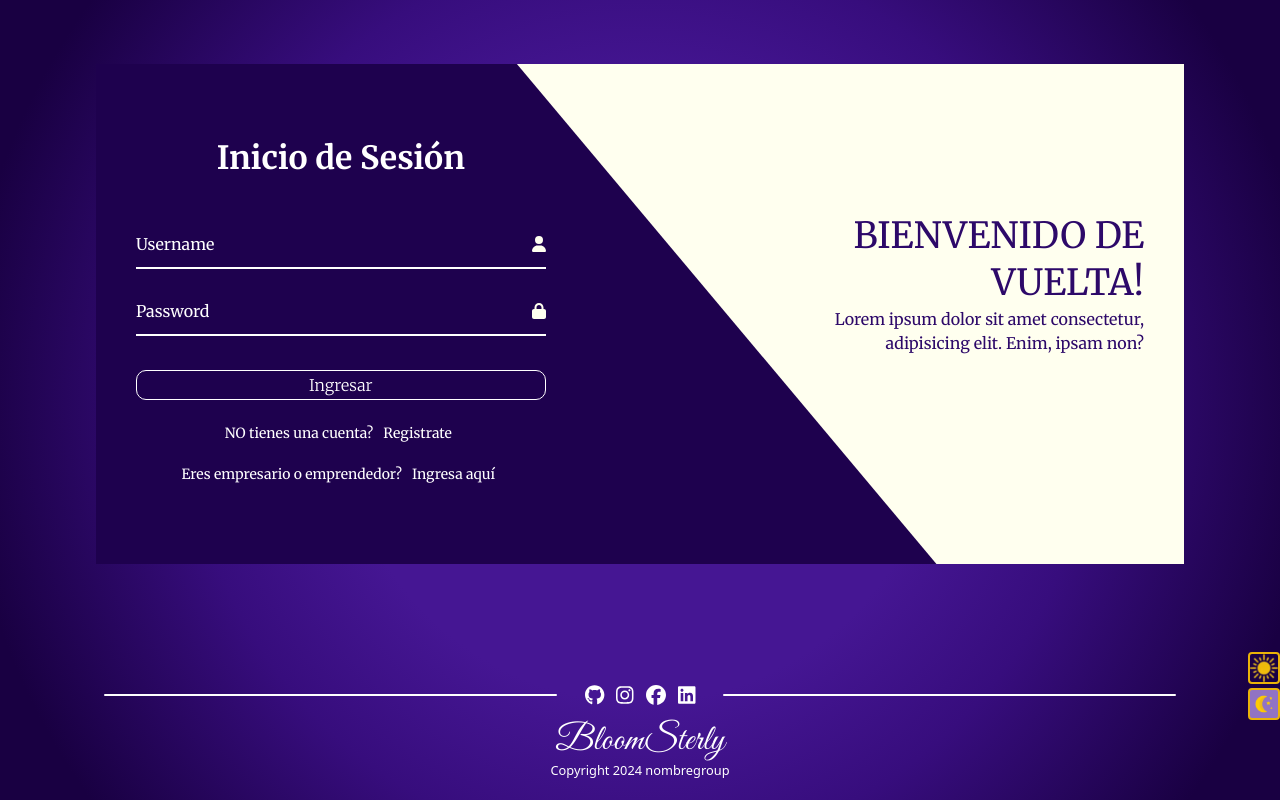
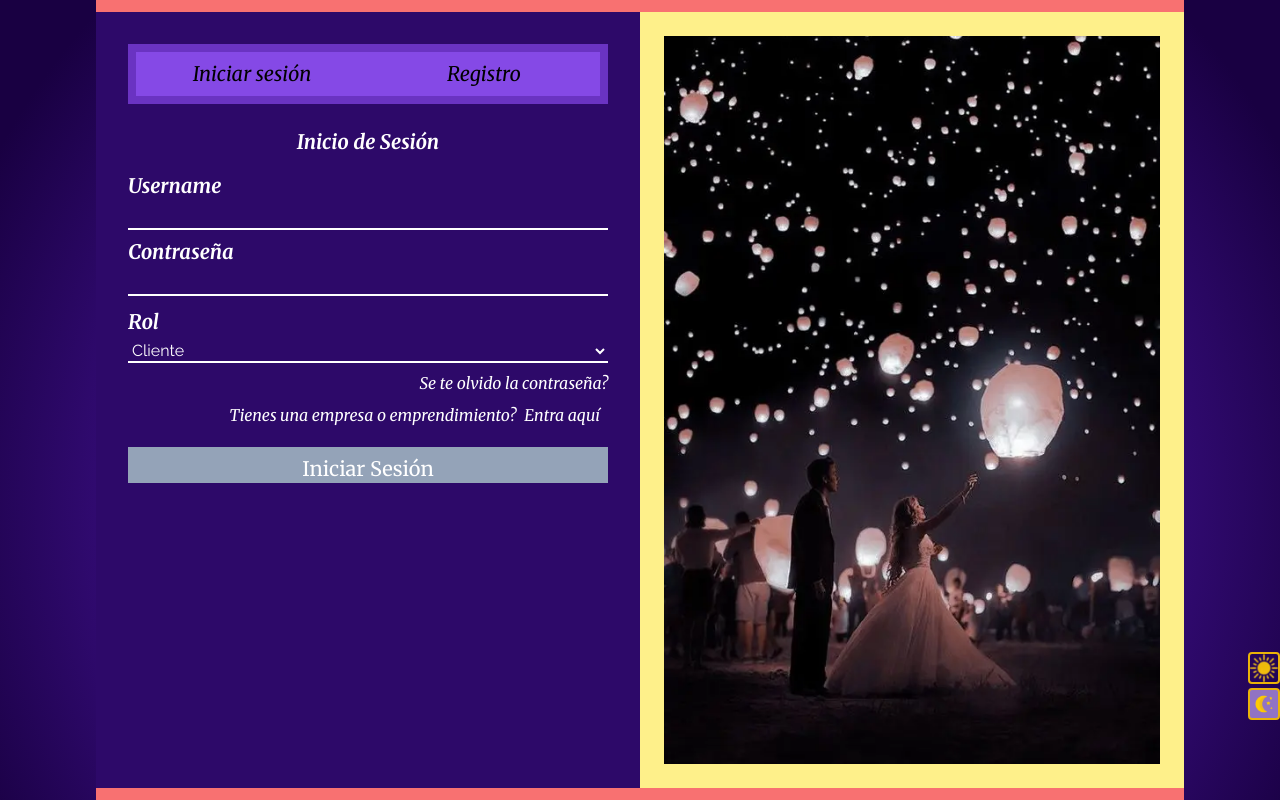
Before and after one commit to albust2005/bloomsterly, a React (Vite) app in the folder Client/: page /login in a window 1280 px wide. Shown: the top 800 px of the page. Built offline with nearby package versions, Linux system fonts and the light colour scheme.

Commit message:
LOgin de nuevo

```diff
--- a/Client/src/components/providers/themeProvider.jsx
+++ b/Client/src/components/providers/themeProvider.jsx
@@ -1,4 +1,5 @@
 import { useState, useEffect, createContext, useContext } from "react";
+import PropTypes from "prop-types";
 
 //creacion de los contextos
 const themeContext = createContext()
@@ -60,3 +61,8 @@ export function ThemeProvider({ children }) {
         </themeContext.Provider>
     )
 }
+
+
+ThemeProvider.propTypes ={
+    children: PropTypes.any
+}
--- a/Client/src/pages/Login.css
+++ b/Client/src/pages/Login.css
@@ -4,34 +4,9 @@
     box-sizing: border-box;
 }
 
-
-.bodyy{
-    display: flex;
-    justify-content: center;
-    align-items: center;
-    margin-top: 64px;
-    background-color: transparent;
-    color: #2D0969;
+span{
+    color: azure;
 }
-
-.container{
-    position: relative;
-    height: 500px;
-    overflow: hidden;
-    background-color: #1e014e;
-}
-
-.container .form-box{
-    position: absolute;
-    top: 0;
-    width: 45%;
-    height: 100%;
-    display: flex;
-    justify-content: center;
-    flex-direction: column;
-    gap: 20px;
-}
-
 
 .form-box h2{
     font-size: 32px;
@@ -42,8 +17,7 @@
 .form-box .input-box{
     position: relative;
     width: 100%;
-    height: 50px;
-    margin-top: 17px;
+    margin-top: 19px;
 }
 
 .form-box input{
@@ -60,7 +34,7 @@
 
 .input-box label{
     position: absolute;
-    top: 50%;
+    top: 20%;
     left: 0;
     transform: translateY(-50%);
     font-size: 16px;
@@ -70,7 +44,7 @@
 
 .input-box input:focus ~ label,
 .input-box input:valid ~ label{
-    top: 5px;
+    top: -12px;
     color: #b07fff;
 }
 
@@ -78,170 +52,3 @@
 .input-box input:valid {
     border-bottom: 2px solid #b07fff;
 }
-
-
-
-.btn{
-    cursor: pointer;
-    position: relative;
-    width: 100%;
-    height: 30px;
-    background: transparent;
-    border: #ffffff solid 1px;
-    border-radius: 10px;
-    margin-top: 17px;
-    font-size: 16px;
-    font-weight: 300;
-    overflow: hidden;
-    z-index: 1;
-    color: #ffffff;
-}
-
-
-.btn:hover{
-    background: #FFFFEF;
-    color: #1e014e;
-    font-weight: 600;
-}
-
-
-.regi-link{
-    font-size: 14px;
-    text-align: center;
-    margin: 20px 0 10px;
-}
-
-.regi-link a{
-    text-decoration: none;
-    color: #ffffff;
-    padding: 5px;
-    margin-left: 5px;
-}
-
-.regi-link p{
-    color: #ffffff;
-}
-
-.regi-link a:hover{
-    background-color:#721aff ;
-    color: #ffffff;
-    border-radius: 8px;
-}
-
-.info-content{
-    position: absolute;
-    top: 0;
-    height: 100%;
-    width: 50%;
-    display: flex;
-    justify-content: center;
-    flex-direction: column;
-}
-
-.info-content.Login{
-    right: 0;
-    text-align: right;
-    padding: 0 40px 60px 150px;
-}
-
-.info-content.Login .animation{
-    transform: translateX(0);
-    transition: .7s ease;
-}
-
-.info-content h2{
-    text-transform: uppercase;
-    font-size: 36px;
-    line-height: 1.3;
-}
-
-.info-content p{
-    font-size: 16px;
-}
-
-.container .curved-shape{
-    position: absolute;
-    right: 0;
-    top: -5px;
-    height: 800px;
-    width: 100%;
-    background:  #FFFFEF;
-    transform: rotate(10deg) skewY(40deg);
-    transform-origin: bottom right;
-    transition: 1.6s ease-in-out;
-}
-
-
-.container.active .curved-shape{
-    transform: rotate(0deg) skewY(0deg);
-}
-
-.container .curved-shape2{
-    position: absolute;
-    left: 250px;
-    top: 100%;
-    height: 925px;
-    width: 100%;
-    background: #1e014e;
-    transform: rotate(0deg) skewY(0deg);
-    transform-origin: bottom left;
-    transition: 1.5s ease;
-}
-
-.container.active .curved-shape2{
-    transform: rotate(-10deg) skewY(-30deg);
-    transition-delay: .5s;
-}
-
-.form-box.Login .animation{
-    transform: translateX(0%);
-    transition: .7s;
-    opacity: 1;
-}
-
-.container.active .form-box.Login .animation{
-    transform: translateX(-120%);
-    opacity: 0;
-}
-
-.container.active .info-content.Login .animation{
-    transform: translateX(120%);
-    opacity: 0;
-}
-
-
-
-/*REGISTER*/
-
-.info-content.Register{
-    left: 0;
-    text-align: left;
-    padding: 0 150px 60px 40px;
-    pointer-events: none;
-}
-
-.form-box.Register{
-    right: 0;
-    padding: 0 60px;
-}
-
-.form-box.Register .animation{
-    transform: translateX(120%);
-    transition: .7s;
-    opacity: 0;
-    transition-delay: .2s;
-}
-
-.container.active .form-box.Register .animation{
-    transform: translateX(0%);
-    opacity: 1;
-}
-
-.info-content.Register .animation{
-    transform: translateX(-135%);
-    transition: .7s ease;
-}
-
-.container.active .info-content.Register .animation{
-    transform: translateX(0%);
-}
--- a/Client/src/pages/Login.jsx
+++ b/Client/src/pages/Login.jsx
@@ -1,5 +1,5 @@
 
-import "./Login.css";
+//import "./Login.css";
 import { useState } from "react";
 
 import { InicioSesion } from "./inicio_sesion";
@@ -7,42 +7,40 @@ import { Registro } from "./registro";
 
 export function Login() {
 
-  const [active, setActive] = useState("") //[1valor=>estado actual, 2do es el que hacer el cambio]
+  const [form, setForm] = useState("Iniciar") //[1valor=>estado actual, 2do es el que hacer el cambio]
 
-  const ChangeActive = () => {
-    setActive(
-      active === "active" ? "" : "active"
-    )
-  }
+
+
+  const formRender = form === "Iniciar" ? <InicioSesion></InicioSesion> : <Registro></Registro>
+
+
+    const Inicios = () => {
+      setForm(prevform => prevform === "Iniciar" ? "Iniciar" : "Iniciar")
+    }
+
+    const Registros = () => {
+      setForm(prevform => prevform === "Registro" ? "Registro" : "Registro")
+    }
+
 
   return (
-    <div className="bodyy font-title">
-      <div className={`container ${active} w-full dark:bg-second_color_lt`} >
-        <div className="curved-shape dark:bg-light_theme"></div>
-        <div className="curved-shape2 dark:bg-second_color_lt"></div>
+    <div className=" h-screen flex justify-center items-center bg-red-400 font-title italic text-xl">
+      <div className=" bg-dark_theme w-1/2 h-[97%] p-8 ">
+        <nav className="bg-[#6a33c2]">
+          <ul className="flex justify-center content-center cursor-pointer p-2">
+            <li className="cursor-pointer bg-[#8549e6] px-5 py-2 w-1/2 flex justify-center" onClick={Inicios}>Iniciar sesión</li>
+            <li className="cursor-pointer bg-[#8549e6] px-7 py-2 w-1/2 flex justify-center" onClick={Registros}>Registro</li>
+          </ul>
+        </nav>
 
-          <InicioSesion ChangeActive={ChangeActive}></InicioSesion>
+        {formRender}
+      </div>
 
-          <div className="info-content Login " >
-            <h2 className="animation">BIENVENIDO DE VUELTA!</h2>
-            <p className="animation" >
-              Lorem ipsum dolor sit amet consectetur, adipisicing elit. Enim,
-              ipsam non?
-            </p>
-          </div>
 
-          {/*FORM registro*/}
 
-          <Registro ChangeActive={ChangeActive}></Registro>
-
-          <div className="info-content Register" >
-            <h2 className="animation ">BIENVENIDO DE VUELTA!</h2>
-            <p className="animation ">
-              Lorem ipsum dolor sit amet consectetur, adipisicing elit. Enim,
-              ipsam non?
-            </p>
-          </div>
-
+      <div className="bg-yellow-200 w-1/2 h-[97%] p-6"> {/*imagen */}
+        <img src="../src/assets/img/imagenlogin.webp" alt=""
+         className=" w-full h-full  object-cover "/>
       </div>
     </div>
   );
--- a/Client/src/pages/inicio_sesion.jsx
+++ b/Client/src/pages/inicio_sesion.jsx
@@ -1,90 +1,83 @@
 import { useForm } from "react-hook-form";
-import PropTypes from "prop-types";
+// import PropTypes from "prop-types";
 
-import { FontAwesomeIcon } from "@fortawesome/react-fontawesome";
-import { faUser, faLock } from "@fortawesome/free-solid-svg-icons";
-import "./Login.css";
 
-export function InicioSesion({ChangeActive}) {
 
+
+export function InicioSesion() {
 
   const {
     register,
     handleSubmit,
     formState: { errors },
-    reset,
-    watch,
-  } = useForm();
+  } = useForm()
+
+
+  console.log(errors)
+
+  const onSublime = handleSubmit((data) => {
+    console.log(data)
+  })
 
   return (
-    <div className="form-box Login left-0 px-[40px]">
-      <h2 className="animation font-semibold">Inicio de Sesión</h2>
-      {/*FORM inicio sesion*/}
-      <form action="" className="">
-        <div className="input-box animation">
-          <input type="text"
-          className=""
-          required
+    <div className="form-box flex justify-center items-center flex-col gap-4 mt-6 w-full bg-transparent relative text-white ">
+      <h1 className="font-semibold">Inicio de Sesión</h1>
 
-          />
-          <label htmlFor="Username" className="">
+      <form action="" className="w-full " onSubmit={onSublime} >
+        <div className="input-box animation flex flex-col ">
+          <label htmlFor="Username" className="mb-1 font-semibold">
             Username
           </label>
-          <FontAwesomeIcon
-            icon={faUser}
-            style={{ color: "FFFFEF" }}
-            className="absolute top-[50%] right-0 translate-y-[-50%] "
-          />
+           <input type="text"
+           className="focus:outline-none bg-transparent border-b-2 border-white text-base font-text"
+          {...register("Username",{
+            required: {
+              value: true,
+              message: "Escribe tu nombre de usuario"
+            },
+
+          })} />
+          {errors.Username && <span className="text-sm">{errors.Username.message}</span>}
         </div>
 
-        <div className="input-box animation">
-          <input type="text" className="" required />
-          <label htmlFor="password" className="">
-            Password
+        <div className="input-box animation flex flex-col">
+
+          <label htmlFor="Password" className="mt-2 mb-1 font-semibold">
+            Contraseña
           </label>
-          <FontAwesomeIcon
-            icon={faLock}
-            style={{ color: "FFFFEF" }}
-            className="absolute top-[50%] right-0 translate-y-[-50%]"
-          />
+          <input type="text"
+          className="focus:outline-none bg-transparent border-b-2 border-white text-base font-text"
+          {...register("Password",{
+            required: {
+              value: true,
+              message: "Escribe tu contraseña"
+            }
+          })} />
+          {errors.Password && <span className="text-sm text-white">{errors.Password.message}</span>}
         </div>
 
-        <div className="input-box animation ">
-          <button type="submit" className="btn">
-            Ingresar
-          </button>
+        <div className="flex flex-col mt-3">
+            <label htmlFor="Rol" className="font-semibold mb-1">Rol</label>
+            <select name="Rol" id="" {...register("Rol")}
+            className="focus:outline-none bg-transparent border-b-2 border-white text-base font-text">
+              <option value="rol" disabled className="text-black">Rol</option>
+              <option value="Cliente" className="text-black">Cliente</option>
+              <option value="Administrador" className="text-black">Administrador</option>
+            </select>
+            <p className="flex justify-end mt-2 text-base">Se te olvido la contraseña?</p>
         </div>
 
-        <div className="regi-link animation ">
-          <p>
-            NO tienes una cuenta?
-            <a
-              href="#"
-              className="SignUpLink dark:hover:bg-light_theme dark:hover:text-second_color_lt"
-              onClick={ChangeActive}
-            >
-              Registrate
-            </a>
-          </p>
+        <div>
+          <p className="flex justify-end mt-2 text-base">Tienes una empresa o emprendimiento?
+          <a href="#" className="px-2 hover:bg-light_theme rounded-md">Entra aquí</a></p>
         </div>
 
-        <div className="regi-link animation ">
-          <p>
-            Eres empresario o emprendedor?
-            <a
-              href="#"
-              className="SignUpLink  dark:hover:bg-light_theme dark:hover:text-second_color_lt"
-            >
-              Ingresa aquí
-            </a>
-          </p>
+        <div className="flex justify-center items-center w-full bg-slate-400 mt-5 ">
+          <button className="text-white mt-2 ">
+            Iniciar Sesión
+          </button>
         </div>
       </form>
     </div>
   );
 }
-
-
-InicioSesion.propTypes = {
-    ChangeActive: PropTypes.func
-}
--- a/Client/src/pages/registro.jsx
+++ b/Client/src/pages/registro.jsx
@@ -1,90 +1,63 @@
 import { useForm } from "react-hook-form";
-import PropTypes from "prop-types";
 
-import { FontAwesomeIcon } from "@fortawesome/react-fontawesome";
-import { faUser, faLock, faEnvelope } from "@fortawesome/free-solid-svg-icons";
-import "./Login.css";
+export function Registro() {
 
-export function Registro({ChangeActive}) {
+  const {
+    register,
+    handleSubmit,
+    formState: { errors },
+  } = useForm()
 
 
+  console.log(errors)
+
+  const onSublime = handleSubmit((data) => {
+    console.log(data)
+  })
 
   return (
-    <div className="form-box Register">
-      <h2 className="animation font-semibold">Registro</h2>
+    <div className="form-box flex justify-center items-center flex-col gap-4 mt-6 w-full bg-yellow-400 relative  ">
+      <h1 className="font-semibold">Registro</h1>
 
-      <form action="" className="">
-        <div className="input-box animation ">
-          <input type="text" className="" required />
-          <label htmlFor="email" className="">
-            Correo electronico
+      <form action="" className="w-full " onSubmit={onSublime} >
+        <div className="input-box animation flex flex-col ">
+          <label htmlFor="Username" className="mb-1 font-semibold">
+            Username
           </label>
-          <FontAwesomeIcon
-            icon={faEnvelope}
-            style={{ color: "FFFFEF" }}
-            className="absolute top-[50%] right-0 translate-y-[-50%] "
-          />
+           <input type="text"
+           className="focus:outline-none bg-transparent border-b-2 border-black "
+          {...register("Username",{
+            required: {
+              value: true,
+              message: "Escribe tu nombre de usuario"
+            },
+
+          })} />
+          {errors.Username && <span className="text-sm">{errors.Username.message}</span>}
         </div>
 
-        <div className="input-box animation ">
-          <input type="text" className="" required />
-          <label htmlFor="Username" className="">
-            Nombre de usuario
+        <div className="input-box animation flex flex-col">
+
+          <label htmlFor="Password" className="mt-2 mb-1 font-semibold">
+            Contraseña
           </label>
-          <FontAwesomeIcon
-            icon={faUser}
-            style={{ color: "FFFFEF" }}
-            className="absolute top-[50%] right-0 translate-y-[-50%] "
-          />
+          <input type="text"
+          className="focus:outline-none bg-transparent border-b-2 border-black"
+          {...register("Password",{
+            required: {
+              value: true,
+              message: "Escribe tu contraseña"
+            }
+          })} />
+          {errors.Password && <span className="text-sm text-black">{errors.Password.message}</span>}
         </div>
 
-        <div className="input-box animation ">
-          <input type="text" className="" required />
-          <label htmlFor="password" className="">
-            Contraseña
-          </label>
-          <FontAwesomeIcon
-            icon={faLock}
-            style={{ color: "FFFFEF" }}
-            className="absolute top-[50%] right-0 translate-y-[-50%]"
-          />
-        </div>
-
-        <div className="input-box animation ">
-          <input type="text" className="" required />
-          <label htmlFor="confirm-password" className="">
-            Confirma tu contraseña
-          </label>
-          <FontAwesomeIcon
-            icon={faLock}
-            style={{ color: "FFFFEF" }}
-            className="absolute top-[50%] right-0 translate-y-[-50%]"
-          />
-        </div>
-
-        <div className="animation ">
-          <button type="submit" className="btn">
-            Register
+        <div className="flex justify-center items-center w-full bg-slate-400 mt-12 ">
+          <button className="text-white mt-2 ">
+            Iniciar Sesión
           </button>
-        </div>
-
-        <div className="regi-link animation ">
-          <p>
-            Tienes una cuenta?
-            <a
-              href="#"
-              className="SignInLink  dark:hover:bg-light_theme dark:hover:text-second_color_lt"
-              onClick={ChangeActive}
-            >
-              Inicia Sesión
-            </a>
-          </p>
         </div>
       </form>
     </div>
   );
 }
-
-Registro.propTypes = {
-    ChangeActive: PropTypes.func
-}
```
Also changed, not shown: Client/src/assets/img/imagenlogin.webp (added).
